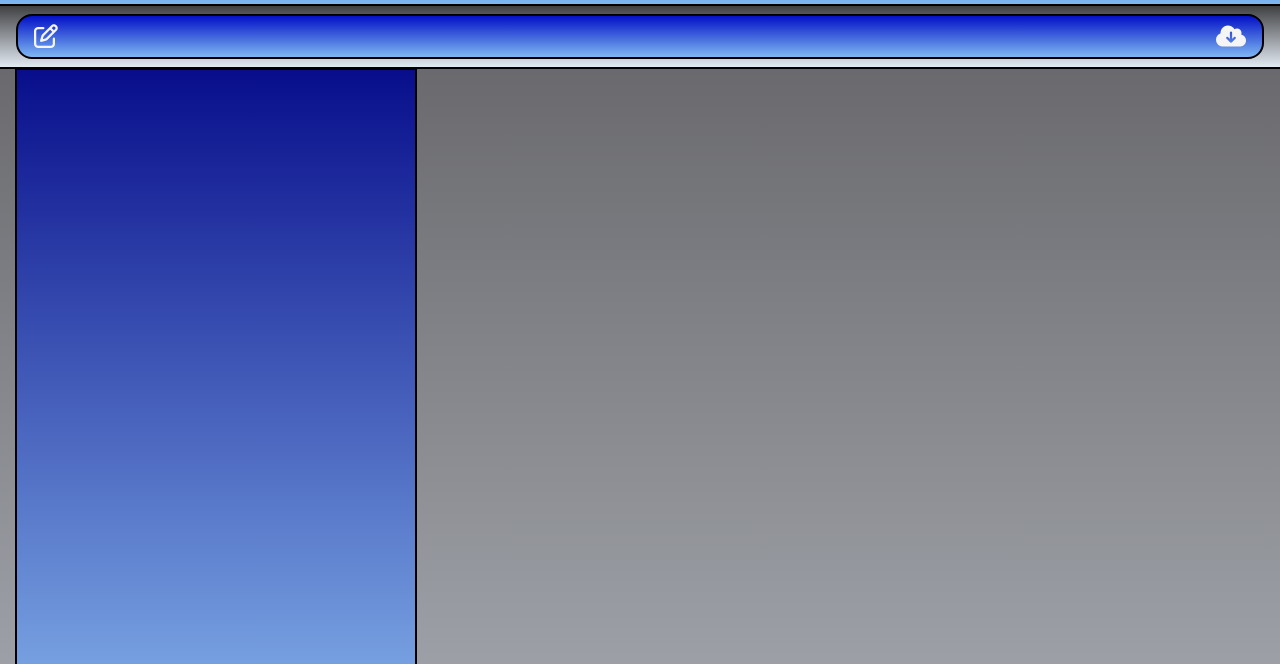
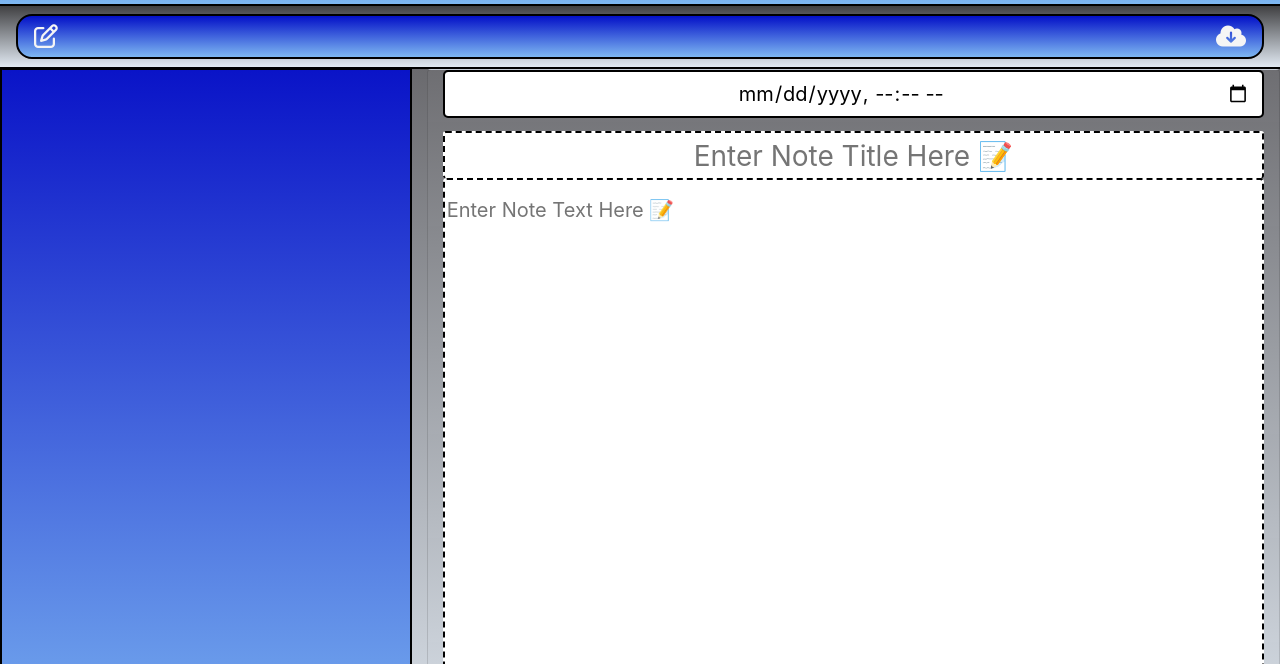
Before and after one commit to AASports89/git-your-notes, a website: page public/notes.html in a window 1280 px wide. Shown: the part 136-800 px from the top of the page. Drawn offline with nearby package versions, Linux system fonts and the light colour scheme; no server answers.

Commit message:
final styling

```diff
--- a/public/notes.html
+++ b/public/notes.html
@@ -11,11 +11,13 @@
   </head>
 
   <body style="background-image: linear-gradient(rgba(59, 59, 61, 0.974) 0%, rgb(225, 233, 242) 100%)">
+
     <nav style="background-image: linear-gradient(rgba(2, 10, 163, 0.974) 0%, rgb(126, 184, 242) 100%); border-bottom: solid 2px black" class="navbar navbar-light bg-primary justify-content-center">
       <a style="text-align:center" class="navbar-brand justify-content-center" href="/"><img id="title" src="./assets/images/title.png">
         <img id="logo" src="./assets/images/th.jpg" style="border-radius: 0.25em; border: solid 1px black" alt="" loading="lazy">
       </a>
     </nav>
+
     <div class="icons">
       <nav style="background-image: linear-gradient(rgba(59, 59, 61, 0.974) 0%, rgb(225, 233, 242) 100%); border-bottom: solid 2px black" class="navbar navbar-light bg-light">
         <span style="height: 45px; width: 100%; background-image: linear-gradient(rgba(3, 13, 198, 0.974) 0%, rgb(126, 184, 242) 100%); border: solid 2px black; border-radius: 1em" class="navbar navbar-light bg-primary">
@@ -25,21 +27,22 @@
     </div>
 
       <div class="container-fluid" style="background-image: linear-gradient(rgba(106, 106, 110, 0.974) 0%, rgb(225, 233, 242) 100%)">
-      <div class="col-4 list-container">
-        <div style="border-left: solid 2px black; border-right: solid 2px black; border-bottom: solid 2px black; font-weight: bold; background-image: linear-gradient(rgba(1, 7, 136, 0.974) 0%, rgb(142, 192, 243) 100%)" class="card">
+          <div class="row">
+
+              <div class="col-4 list-container justify-content-center">
+                <div class="card" style="background-image: linear-gradient(rgba(3, 13, 198, 0.974) 0%, rgb(126, 184, 242) 100%); border-left: solid 2px black; border-right: solid 2px black; border-bottom: solid 2px black">
                 <ul style="border-bottom: solid 1px black" class="list-group">
-            <span class="delete note"></ul></span>
+                  <span class="delete note">
+                </ul></span>
                 </div>
+              </div>
+
             <div style="background-image: linear-gradient(rgba(106, 106, 110, 0.974) 0%, rgb(225, 233, 242) 100%)" class="card col-8 justify-content-center">
                 <input class="form-control form-control-md" type="datetime-local" id="publishDate" required
-              style="height: 50px; color: black; font-size: 1.25rem; text-align: center; border: solid 1.5px black; border-radius: 0.25em"/>
+                  style="height: 50px; color: black; font-size: 1.25rem; text-align: center; border: solid 2px black; border-radius: 0.25em"/>
                 <input style="text-align: center; border-left: dashed 2px black; border-right: dashed 2px black; border-radius: 0.1em; border-top: dashed 2px black"
-            class="note-title"
-            placeholder= "Enter Note Title Here 📝"
-            maxlength="28"
-            type="text datetime-local"
-          />
-          <textarea style= "border: dashed 2px black; border-radius: 0.2em" class="note-textarea" placeholder="Enter Note Text Here 📝"></textarea>
+                  class="note-title" placeholder= "Enter Note Title Here 📝" maxlength="28" type="text"/>
+                <textarea style="border: dashed 2px black; border-radius: 0.2em" class="note-textarea" placeholder="Enter Note Text Here 📝"></textarea>
             </div>
         </div>
       </div>
```
Lines whose indentation alone changed are shown as unchanged.
